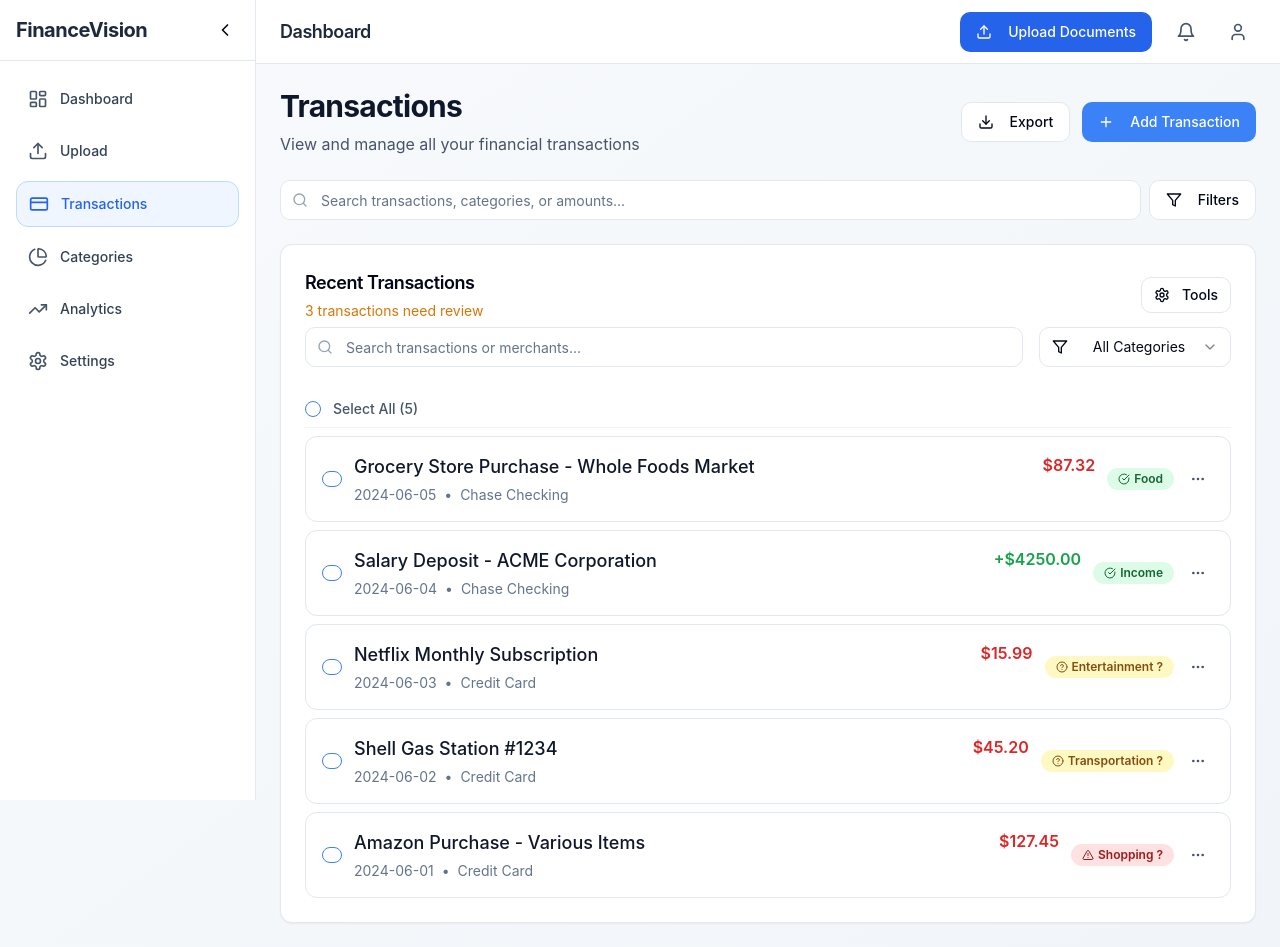
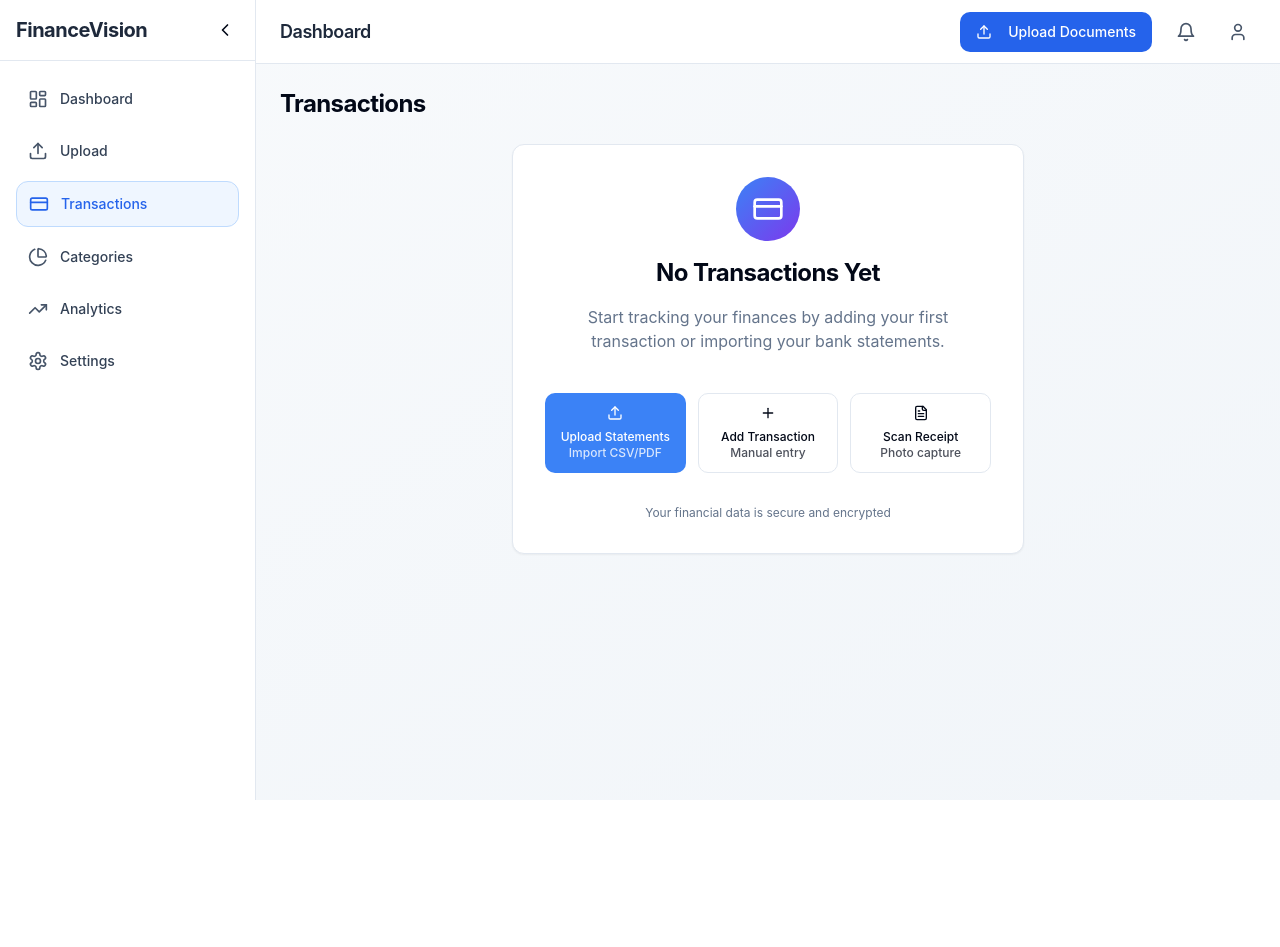
Before and after one commit to dvlshah/finance-vision-ai-flow, a React (Vite) app: page /transactions in a window 1280 px wide. After the commit the page ends 800 px from the top, so only its background shows below. Built offline with nearby package versions, Linux system fonts and the light colour scheme.

Commit message:
Implement Phase 1.4: Empty States
Added empty state components for the dashboard, transaction list, and analytics page.

```diff
--- /dev/null
+++ b/src/components/empty-states/AnalyticsEmpty.tsx
@@ -0,0 +1,58 @@
+
+import { Card, CardContent } from '@/components/ui/card';
+import { Button } from '@/components/ui/button';
+import { BarChart3, Upload, TrendingUp } from 'lucide-react';
+
+interface AnalyticsEmptyProps {
+  onUploadClick: () => void;
+}
+
+export const AnalyticsEmpty = ({ onUploadClick }: AnalyticsEmptyProps) => {
+  return (
+    <div className="flex items-center justify-center min-h-[500px]">
+      <Card className="w-full max-w-2xl">
+        <CardContent className="p-12 text-center space-y-8">
+          <div className="space-y-4">
+            <div className="mx-auto w-20 h-20 bg-gradient-to-br from-brand-primary to-brand-accent rounded-full flex items-center justify-center">
+              <BarChart3 className="h-10 w-10 text-white" />
+            </div>
+            <h2 className="text-3xl font-bold text-foreground">Analytics Coming Soon</h2>
+            <p className="text-lg text-muted-foreground max-w-md mx-auto">
+              Add some transactions first, and we'll generate powerful insights about your spending patterns and financial health.
+            </p>
+          </div>
+
+          <div className="grid grid-cols-1 md:grid-cols-2 gap-6 pt-6">
+            <div className="p-6 bg-muted/50 rounded-lg">
+              <TrendingUp className="h-8 w-8 text-brand-primary mx-auto mb-3" />
+              <h3 className="font-semibold mb-2">Spending Trends</h3>
+              <p className="text-sm text-muted-foreground">
+                Track how your spending changes over time with detailed charts and insights
+              </p>
+            </div>
+            <div className="p-6 bg-muted/50 rounded-lg">
+              <BarChart3 className="h-8 w-8 text-brand-primary mx-auto mb-3" />
+              <h3 className="font-semibold mb-2">Category Breakdown</h3>
+              <p className="text-sm text-muted-foreground">
+                See where your money goes with automatic categorization and visual breakdowns
+              </p>
+            </div>
+          </div>
+
+          <Button
+            onClick={onUploadClick}
+            size="lg"
+            className="px-8"
+          >
+            <Upload className="h-5 w-5 mr-2" />
+            Get Started - Upload Statements
+          </Button>
+
+          <div className="text-sm text-muted-foreground">
+            We'll analyze your data and show insights after you add at least 10 transactions
+          </div>
+        </CardContent>
+      </Card>
+    </div>
+  );
+};
--- /dev/null
+++ b/src/components/empty-states/TransactionListEmpty.tsx
@@ -0,0 +1,69 @@
+
+import { Card, CardContent } from '@/components/ui/card';
+import { Button } from '@/components/ui/button';
+import { Upload, Plus, FileText, CreditCard } from 'lucide-react';
+
+interface TransactionListEmptyProps {
+  onUploadClick: () => void;
+  onAddTransactionClick: () => void;
+}
+
+export const TransactionListEmpty = ({ onUploadClick, onAddTransactionClick }: TransactionListEmptyProps) => {
+  return (
+    <div className="flex items-center justify-center min-h-[400px]">
+      <Card className="w-full max-w-lg">
+        <CardContent className="p-8 text-center space-y-6">
+          <div className="space-y-4">
+            <div className="mx-auto w-16 h-16 bg-gradient-to-br from-brand-primary to-brand-accent rounded-full flex items-center justify-center">
+              <CreditCard className="h-8 w-8 text-white" />
+            </div>
+            <h2 className="text-2xl font-bold text-foreground">No Transactions Yet</h2>
+            <p className="text-muted-foreground max-w-sm mx-auto">
+              Start tracking your finances by adding your first transaction or importing your bank statements.
+            </p>
+          </div>
+
+          <div className="grid grid-cols-1 sm:grid-cols-3 gap-3 pt-4">
+            <Button
+              onClick={onUploadClick}
+              className="h-20 flex flex-col gap-2"
+            >
+              <Upload className="h-5 w-5" />
+              <div>
+                <div className="font-medium text-xs">Upload Statements</div>
+                <div className="text-xs opacity-80">Import CSV/PDF</div>
+              </div>
+            </Button>
+
+            <Button
+              onClick={onAddTransactionClick}
+              variant="outline"
+              className="h-20 flex flex-col gap-2"
+            >
+              <Plus className="h-5 w-5" />
+              <div>
+                <div className="font-medium text-xs">Add Transaction</div>
+                <div className="text-xs opacity-70">Manual entry</div>
+              </div>
+            </Button>
+
+            <Button
+              variant="outline"
+              className="h-20 flex flex-col gap-2"
+            >
+              <FileText className="h-5 w-5" />
+              <div>
+                <div className="font-medium text-xs">Scan Receipt</div>
+                <div className="text-xs opacity-70">Photo capture</div>
+              </div>
+            </Button>
+          </div>
+
+          <div className="pt-2 text-xs text-muted-foreground">
+            Your financial data is secure and encrypted
+          </div>
+        </CardContent>
+      </Card>
+    </div>
+  );
+};
--- a/src/pages/Analytics.tsx
+++ b/src/pages/Analytics.tsx
@@ -1,5 +1,6 @@
-
+import { useState } from 'react';
 import { DashboardLayout } from '@/components/layout/DashboardLayout';
+import { AnalyticsEmpty } from '@/components/empty-states/AnalyticsEmpty';
 import { SpendingTrends } from '@/components/analytics/SpendingTrends';
 import { BudgetTracking } from '@/components/analytics/BudgetTracking';
 import { FinancialInsights } from '@/components/analytics/FinancialInsights';
@@ -8,6 +9,17 @@ import { Tabs, TabsContent, TabsList, TabsTrigger } from '@/components/ui/tabs';
 import { BarChart3, Target, Lightbulb, FileText } from 'lucide-react';
 
 const Analytics = () => {
+  const [hasTransactions] = useState(false); // This would come from actual data
+  const [isUploadModalOpen, setIsUploadModalOpen] = useState(false);
+
+  if (!hasTransactions) {
+    return (
+      <DashboardLayout>
+        <AnalyticsEmpty onUploadClick={() => setIsUploadModalOpen(true)} />
+      </DashboardLayout>
+    );
+  }
+
   return (
     <DashboardLayout>
       <div className="space-y-6">
--- a/src/pages/Transactions.tsx
+++ b/src/pages/Transactions.tsx
@@ -1,11 +1,32 @@
-
+import { useState } from 'react';
 import { DashboardLayout } from '@/components/layout/DashboardLayout';
 import { TransactionList } from '@/components/transactions/TransactionList';
 import { GlobalSearch } from '@/components/search/GlobalSearch';
 import { Button } from '@/components/ui/button';
 import { Plus, Download } from 'lucide-react';
+import { TransactionListEmpty } from '@/components/empty-states/TransactionListEmpty';
 
 const Transactions = () => {
+  const [hasTransactions] = useState(false); // This would come from actual data
+  const [isUploadModalOpen, setIsUploadModalOpen] = useState(false);
+  const [isAddTransactionModalOpen, setIsAddTransactionModalOpen] = useState(false);
+
+  if (!hasTransactions) {
+    return (
+      <DashboardLayout>
+        <div className="space-y-6">
+          <div className="flex items-center justify-between">
+            <h1 className="text-2xl font-bold text-foreground">Transactions</h1>
+          </div>
+          <TransactionListEmpty
+            onUploadClick={() => setIsUploadModalOpen(true)}
+            onAddTransactionClick={() => setIsAddTransactionModalOpen(true)}
+          />
+        </div>
+      </DashboardLayout>
+    );
+  }
+
   return (
     <DashboardLayout>
       <div className="space-y-6">
```
